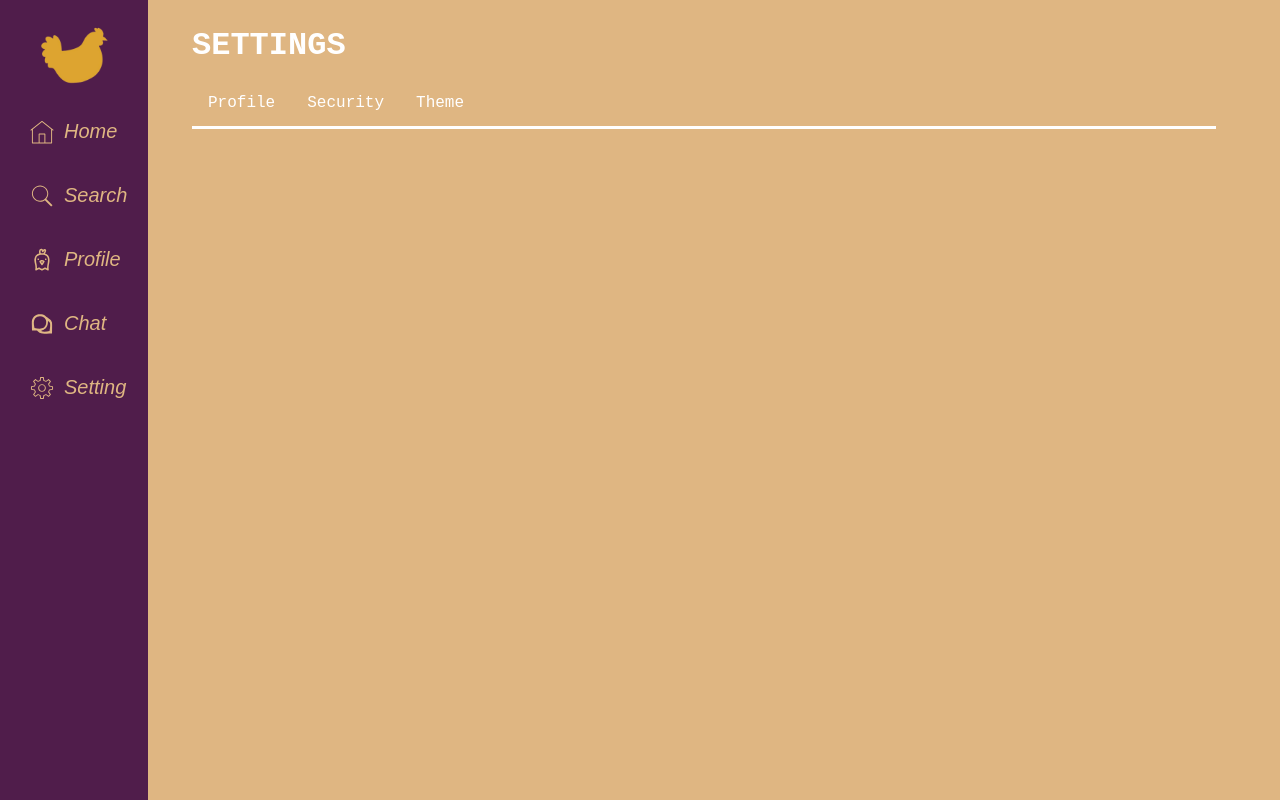
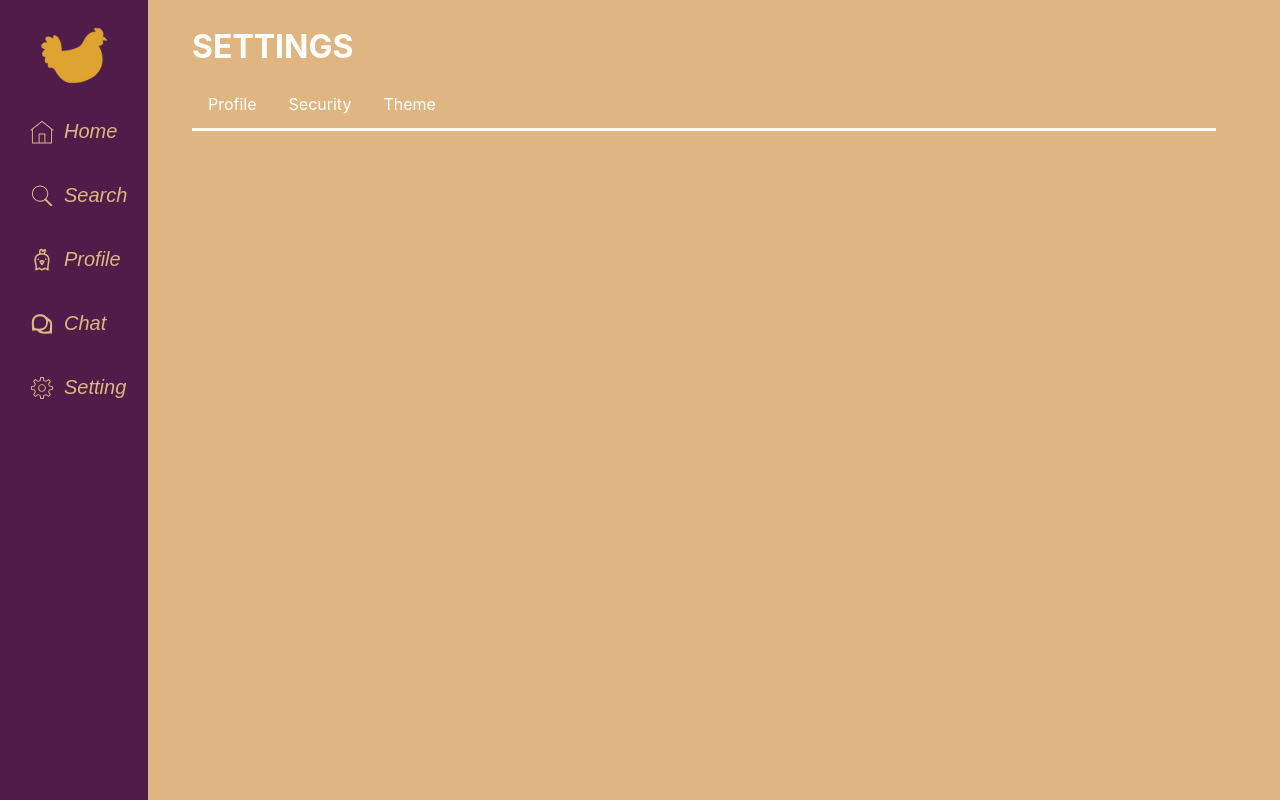
Before and after one commit to VTiS15/Chicker, a React (Create React App) app in the folder chicker/: page /Setting in a window 1280 px wide. Built offline with nearby package versions, Linux system fonts and the light colour scheme.

Commit message:
Add text changing function

```diff
--- a/chicker/src/Frontend/Pages/ChatPage.css
+++ b/chicker/src/Frontend/Pages/ChatPage.css
@@ -7,6 +7,9 @@
   align-items: center;
 }
 
-h2 {
+h1 {
+  padding-top: 6px;
+  position: fixed;
   color: white;
+  z-index: 4;
 }
--- a/chicker/src/Frontend/Pages/ChatPage.js
+++ b/chicker/src/Frontend/Pages/ChatPage.js
@@ -1,12 +1,13 @@
 import Sidebar from "../components/sidebar";
+import { globaltextstyle } from "./SettingPage";
 import "./ChatPage.css";
 
 export default function ChatPage() {
   return (
     <>
       <Sidebar />
-      <div className="ChatPage">
-        <h2>Chat with Friends</h2>
+      <div className="ChatPage" style={globaltextstyle}>
+        <h1>CHAT WITH FRIENDS</h1>
       </div>
     </>
   );
--- a/chicker/src/Frontend/Pages/SettingPage.js
+++ b/chicker/src/Frontend/Pages/SettingPage.js
@@ -1,16 +1,28 @@
 import Sidebar from "../components/sidebar";
 import "./SettingPage.css";
+import { useState } from "react";
 
-export function textstyle() {
-  var style = { fontFamily: "Courier New" };
+function textstyle(value) {
+  var style = { fontFamily: value };
   return style;
 }
 
+export let globaltextstyle;
+
 export default function SettingPage() {
+  const [selectedValue, setSelectedValue] = useState("");
+
+  const handleTextStyleChange = (event) => {
+    const value = event.target.value;
+    setSelectedValue(value);
+  };
+
+  globaltextstyle = textstyle(selectedValue);
+
   return (
     <>
       <Sidebar />
-      <div className="SettingPage" style={textstyle()}>
+      <div className="SettingPage" style={globaltextstyle}>
         <h1>SETTINGS</h1>
         <a id="Profile"></a>
         <a id="Security"></a>
@@ -120,8 +132,10 @@ export default function SettingPage() {
               </label>
               <label>Font style</label>
               <br />
-              <select>
+              <select onChange={handleTextStyleChange}>
+                <option value="">--</option>
                 <option value="Courier New">Courier New</option>
+                <option value="Times New Roman">Times New Roman</option>
               </select>
               <br />
               <label>Font size</label>
```
